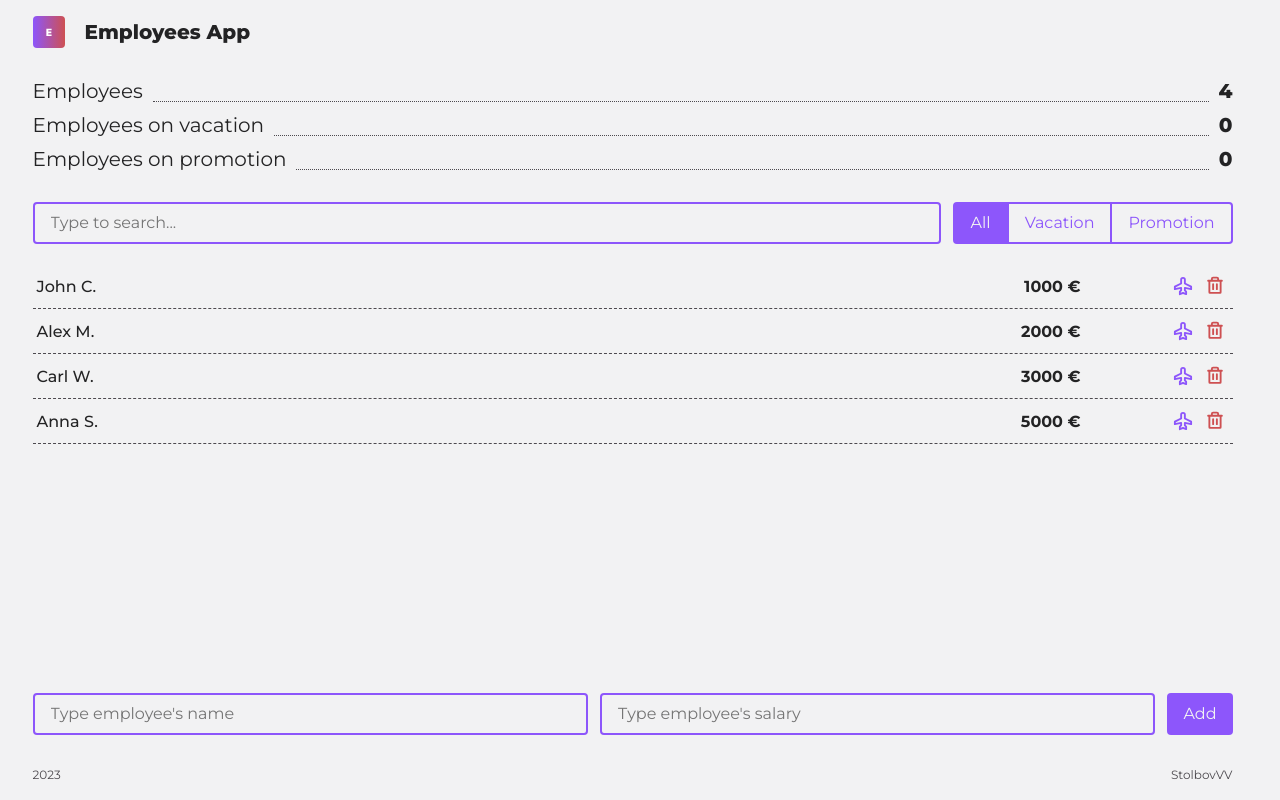
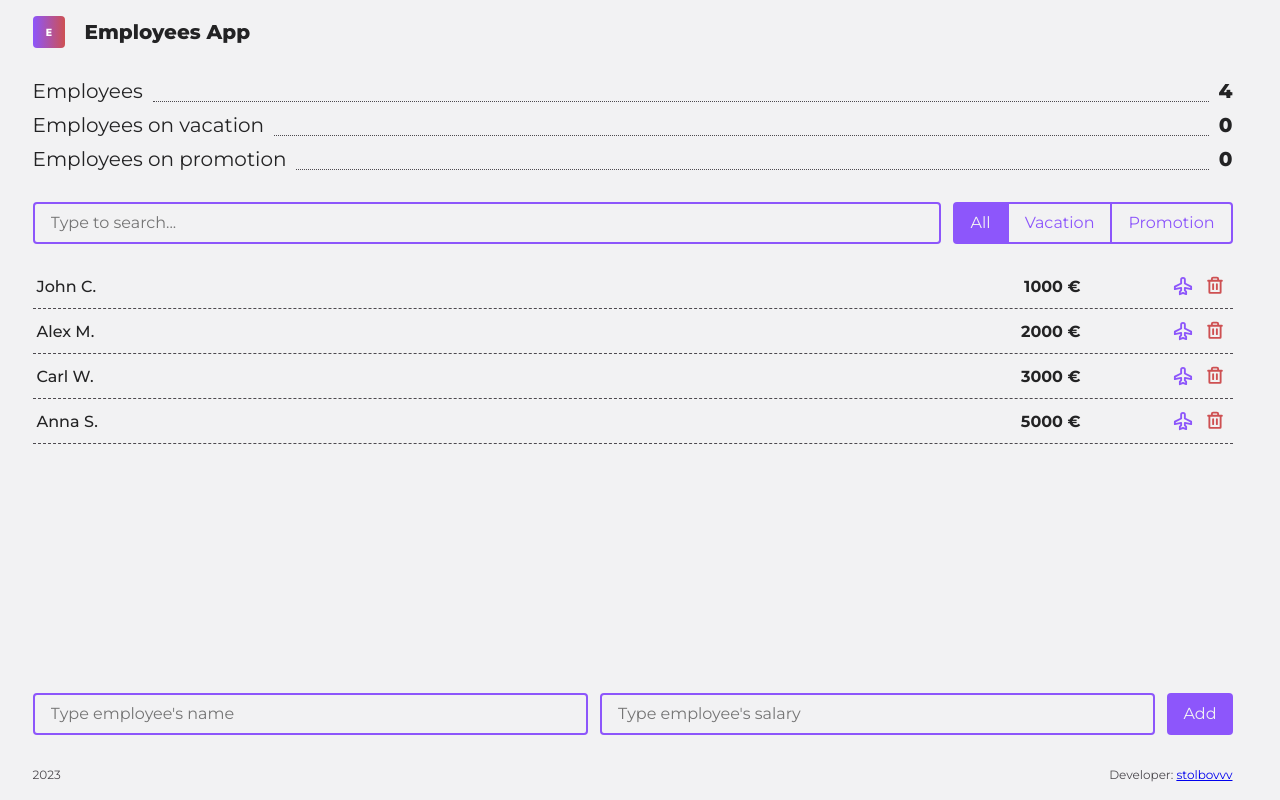
Before and after one commit to stolbovvv/practice-employees, a React (Vite) app: page / in a window 1280 px wide. Built offline with nearby package versions, Linux system fonts and the light colour scheme; the HTML template or start-up script is replaced by a standard one.

Commit message:
add link

```diff
--- a/src/components/footer/footer.jsx
+++ b/src/components/footer/footer.jsx
@@ -4,7 +4,9 @@ function Footer() {
   return (
     <footer className="footer">
       <span className="footer__year">2023</span>
-      <span className="footer__developer">StolbovVV</span>
+      <span className="footer__developer">
+        Developer: <a href="https://github.com/stolbovvv">stolbovvv</a>
+      </span>
     </footer>
   );
 }
```
